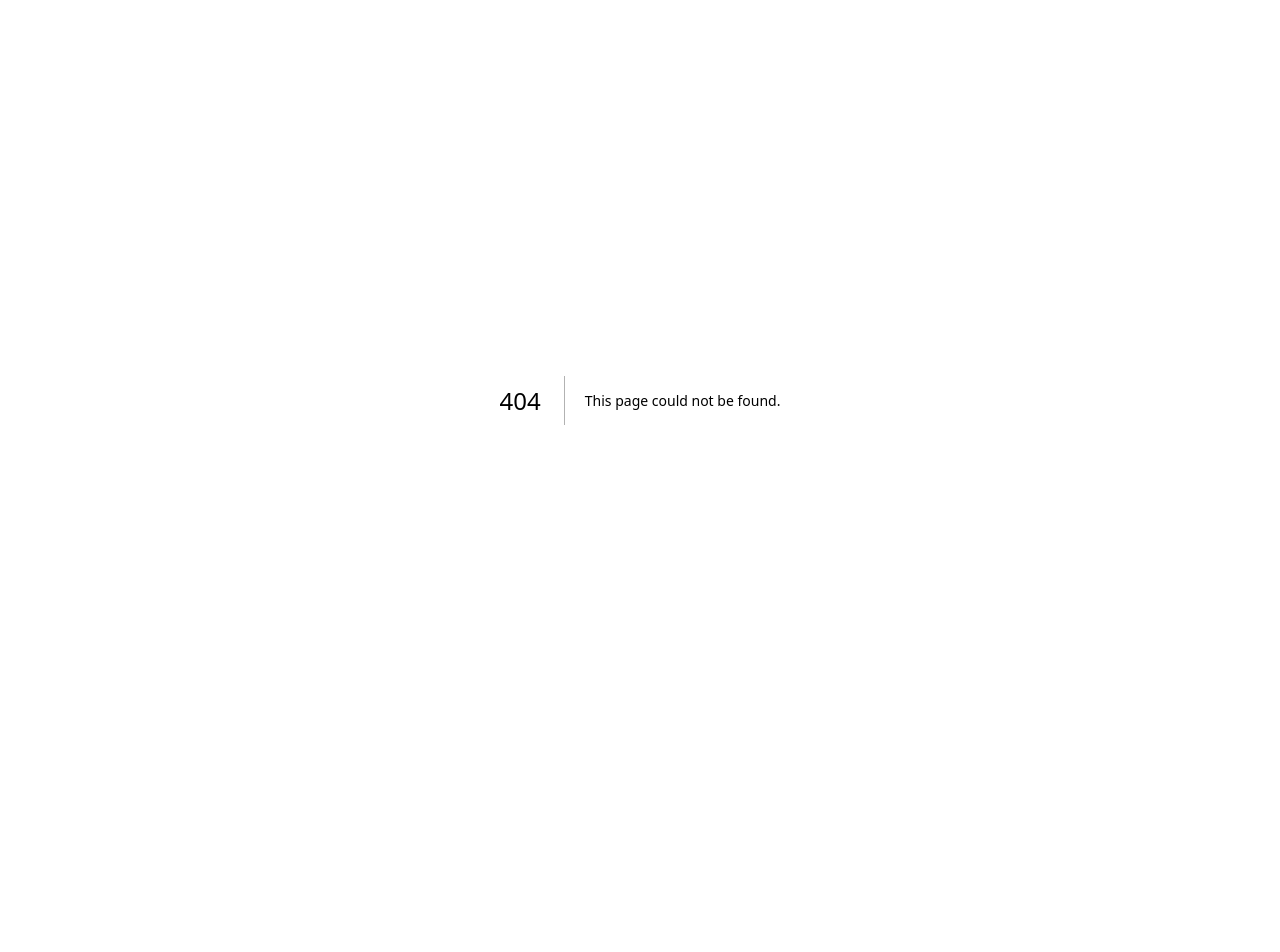
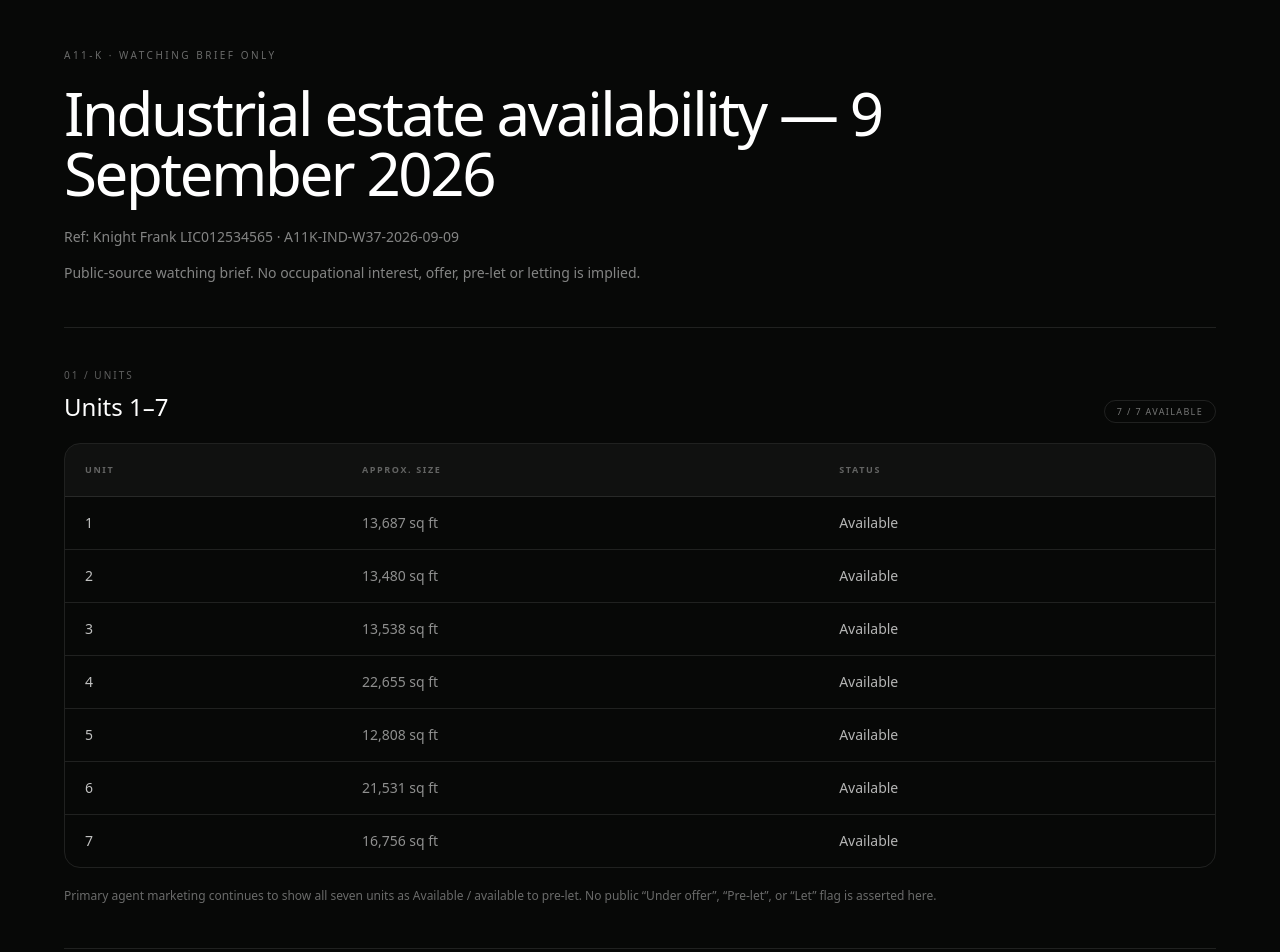
Before and after one commit to Mind-Reply/A11-K, a Next.js app: page /watching-brief in a window 1280 px wide. Before the commit this address had no page. Shown: the top 952 px of the page. Before the commit the page ends 800 px from the top, so only its background shows below. Built offline with nearby package versions, Linux system fonts and the light colour scheme.

Commit message:
Publish industrial estate watching brief for 9 Sep 2026

```diff
--- /dev/null
+++ b/app/watching-brief/page.tsx
@@ -0,0 +1,46 @@
+const units = [
+  ['1', '13,687 sq ft', 'Available'],
+  ['2', '13,480 sq ft', 'Available'],
+  ['3', '13,538 sq ft', 'Available'],
+  ['4', '22,655 sq ft', 'Available'],
+  ['5', '12,808 sq ft', 'Available'],
+  ['6', '21,531 sq ft', 'Available'],
+  ['7', '16,756 sq ft', 'Available'],
+];
+
+export const metadata = {
+  title: 'Industrial Estate Watching Brief · 9 September 2026 | A11-K',
+  description: 'Watching brief for Knight Frank LIC012534565. Units 1–7 remain available to pre-let; public completion and power-upgrade terms remain unconfirmed.',
+};
+
+export default function WatchingBrief() {
+  return (
+    <main className="min-h-screen bg-[#070807] px-6 py-12 text-white sm:px-10 lg:px-16">
+      <div className="mx-auto max-w-6xl">
+        <header className="border-b border-white/10 pb-10">
+          <p className="text-[10px] uppercase tracking-[.25em] text-white/40">A11-K · Watching brief only</p>
+          <h1 className="mt-5 max-w-4xl text-4xl font-light tracking-[-.04em] sm:text-6xl">Industrial estate availability — 9 September 2026</h1>
+          <p className="mt-5 max-w-3xl text-sm leading-7 text-white/50">Ref: Knight Frank LIC012534565 · A11K-IND-W37-2026-09-09</p>
+          <p className="mt-2 max-w-3xl text-sm leading-7 text-white/50">Public-source watching brief. No occupational interest, offer, pre-let or letting is implied.</p>
+        </header>
+
+        <section className="py-10">
+          <div className="mb-5 flex items-end justify-between gap-4"><div><p className="text-[10px] uppercase tracking-[.2em] text-white/35">01 / Units</p><h2 className="mt-2 text-2xl font-light">Units 1–7</h2></div><span className="rounded-full border border-white/10 px-3 py-1 text-[9px] uppercase tracking-[.15em] text-white/45">7 / 7 available</span></div>
+          <div className="overflow-hidden rounded-2xl border border-white/10">
+            <table className="w-full text-left text-sm"><thead className="bg-white/[.035] text-[9px] uppercase tracking-[.18em] text-white/35"><tr><th className="px-5 py-4">Unit</th><th className="px-5 py-4">Approx. size</th><th className="px-5 py-4">Status</th></tr></thead><tbody>{units.map(([unit, size, status]) => <tr key={unit} className="border-t border-white/10"><td className="px-5 py-4 text-white/75">{unit}</td><td className="px-5 py-4 text-white/55">{size}</td><td className="px-5 py-4"><span className="text-white/70">{status}</span></td></tr>)}</tbody></table>
+          </div>
+          <p className="mt-4 text-xs leading-6 text-white/40">Primary agent marketing continues to show all seven units as Available / available to pre-let. No public “Under offer”, “Pre-let”, or “Let” flag is asserted here.</p>
+        </section>
+
+        <section className="grid gap-4 border-t border-white/10 py-10 md:grid-cols-2">
+          <article className="rounded-2xl border border-white/10 bg-white/[.025] p-7"><p className="text-[10px] uppercase tracking-[.2em] text-white/35">02 / Programme</p><h2 className="mt-3 text-2xl font-light">Completion date</h2><p className="mt-4 text-sm leading-7 text-white/50">No contracted practical completion date is published. Brochure v8 states “Available Q1 2026”, while current Rightmove / Zoopla listings state lease availability from 1 December 2026. SEGRO continues to describe the scheme as available to pre-let, with construction ready to commence immediately and a contractor appointed.</p></article>
+          <article className="rounded-2xl border border-white/10 bg-white/[.025] p-7"><p className="text-[10px] uppercase tracking-[.2em] text-white/35">03 / Power</p><h2 className="mt-3 text-2xl font-light">2 MVA base · up to 5 MVA potential</h2><p className="mt-4 text-sm leading-7 text-white/50">Estate base provision is a share of 2 MVA, with an upgrade path described as potential / available up to 5 MVA. Public marketing does not disclose upgrade cost allocation or lead time; those commercial and programme terms require direct confirmation from SEGRO or the joint agents.</p></article>
+        </section>
+
+        <section className="border-t border-white/10 py-10"><p className="text-[10px] uppercase tracking-[.2em] text-white/35">04 / Bottom line</p><div className="mt-4 rounded-2xl border border-white/10 bg-white/[.025] p-7"><p className="text-lg leading-8 text-white/75">All units remain marketed as available to pre-let. Public marketing dates are inconsistent: portal availability is 1 December 2026, the older brochure says Q1 2026, and SEGRO does not publish a fixed PC date. Power is marketed at a 2 MVA share with potential up to 5 MVA; upgrade commercial terms remain unconfirmed.</p></div></section>
+
+        <footer className="border-t border-white/10 py-7 text-[9px] uppercase tracking-[.2em] text-white/25">A11-K · Evidence-led public record · Watching brief only · 9 September 2026</footer>
+      </div>
+    </main>
+  );
+}
```
